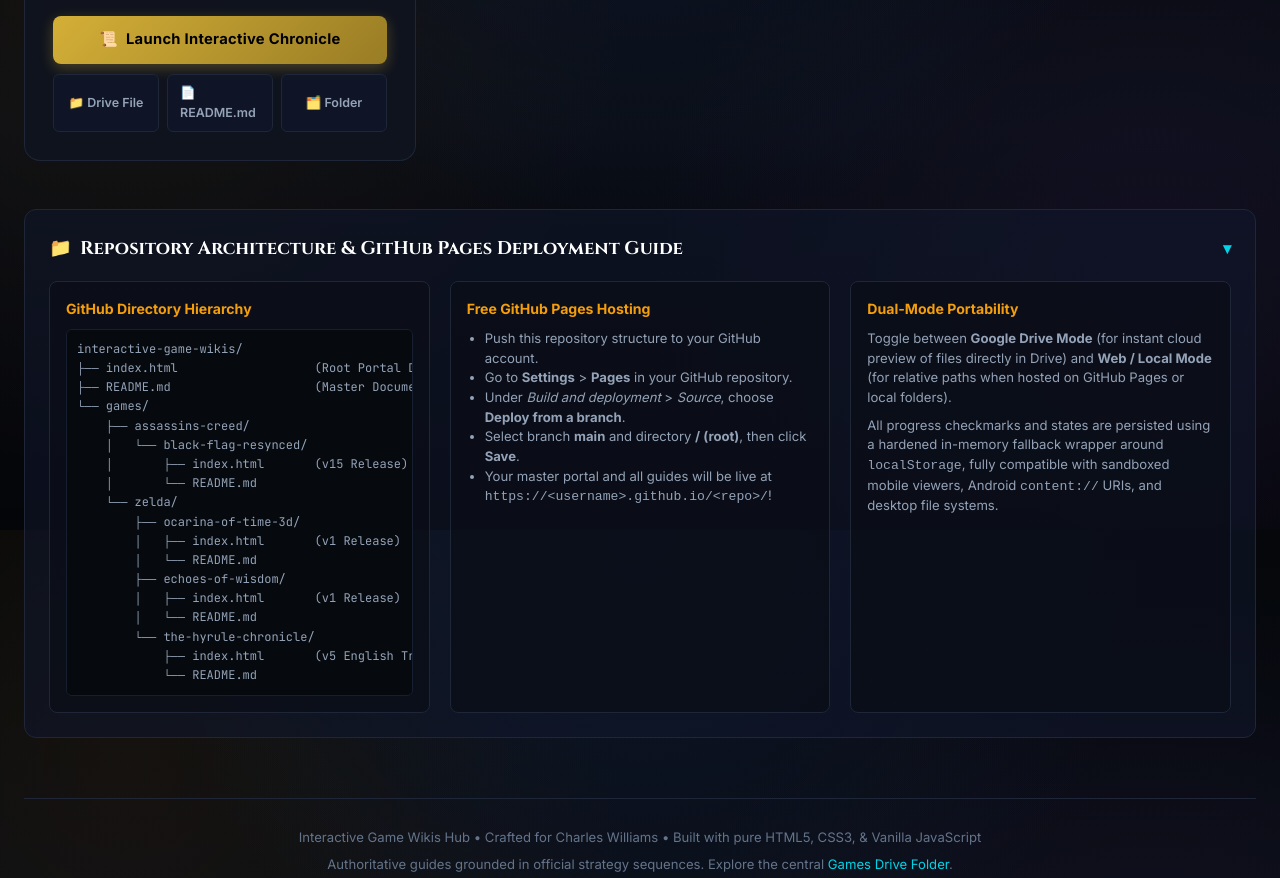
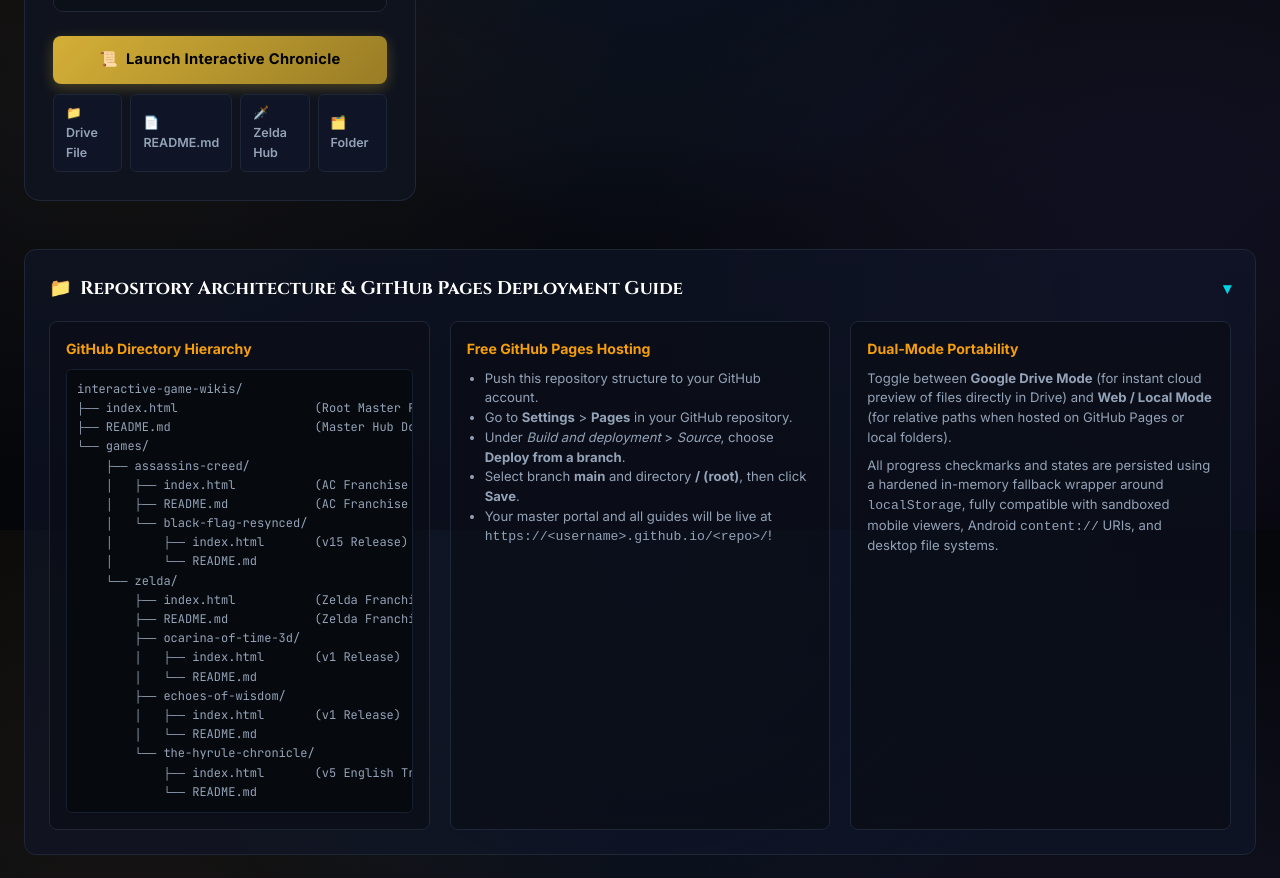
Before and after one commit to Yusuke614/interactive-game-wikis, a plain HTML site: page index.html in a window 1280 px wide. Shown: the part 1870-2748 px from the top of the page. Drawn offline with Linux system fonts and the light colour scheme.

Commit message:
Add files via upload

```diff
--- a/index.html
+++ b/index.html
@@ -772,8 +772,11 @@
             <a id="link_ac_drive" href="https://drive.google.com/file/d/1H43bHbvZ9TJtsXa0ie1qiSR2pofmBFJz/view?usp=drivesdk" target="_blank" class="btn-secondary">
               📁 Drive File
             </a>
-            <a id="link_ac_readme" href="https://drive.google.com/file/d/1W93md4TrnzJb7hT_-spKPwNuoNWr9IKl/view?usp=drivesdk" target="_blank" class="btn-secondary">
+            <a id="link_ac_readme" href="https://drive.google.com/file/d/1cLXzlIAu_Ts5o2cI-uKYV27nff0klkKi/view?usp=drivesdk" target="_blank" class="btn-secondary">
               📄 README.md
+            </a>
+            <a id="link_ac_hub" href="https://drive.google.com/file/d/1KnkZRR5am9gI5wDGUqSfgX7y_RiHDurc/view?usp=drivesdk" target="_blank" class="btn-secondary" title="Assassin's Creed Franchise Hub">
+              ⚓ AC Hub
             </a>
             <a href="https://drive.google.com/drive/folders/11WygZ7Mt5coMjf9fAE2LNLjPnzFu0iUS" target="_blank" class="btn-secondary">
               🗂️ Folder
@@ -833,6 +836,9 @@
             <a id="link_oot_readme" href="https://drive.google.com/file/d/1Zw3Qix5P4EQV4mKO819befPDAy2Y3P9s/view?usp=drivesdk" target="_blank" class="btn-secondary">
               📄 README.md
             </a>
+            <a id="link_zelda_hub_oot" href="https://drive.google.com/file/d/19qG1jVF41YbV7cK20umaIFw9aZmZREkH/view?usp=drivesdk" target="_blank" class="btn-secondary" title="The Legend of Zelda Franchise Hub">
+              🗡️ Zelda Hub
+            </a>
             <a href="https://drive.google.com/drive/folders/136qXmSphqGP3QbxCKrHMJXzYngS9qvQk" target="_blank" class="btn-secondary">
               🗂️ Folder
             </a>
@@ -890,6 +896,9 @@
             </a>
             <a id="link_eow_readme" href="https://drive.google.com/file/d/1kYSR8ob-yaqIecalGWYE-0NqBs1nXvkn/view?usp=drivesdk" target="_blank" class="btn-secondary">
               📄 README.md
+            </a>
+            <a id="link_zelda_hub_eow" href="https://drive.google.com/file/d/19qG1jVF41YbV7cK20umaIFw9aZmZREkH/view?usp=drivesdk" target="_blank" class="btn-secondary" title="The Legend of Zelda Franchise Hub">
+              🗡️ Zelda Hub
             </a>
             <a href="https://drive.google.com/drive/folders/1yskadcK43JTkqoxdez3inqv8uF-wzw8P" target="_blank" class="btn-secondary">
               🗂️ Folder
@@ -949,6 +958,9 @@
             <a id="link_chronicle_readme" href="https://drive.google.com/file/d/1U5IuZHucRSnpyuX9CS93qTRN0wAVx7Iz/view?usp=drivesdk" target="_blank" class="btn-secondary">
               📄 README.md
             </a>
+            <a id="link_zelda_hub_chronicle" href="https://drive.google.com/file/d/19qG1jVF41YbV7cK20umaIFw9aZmZREkH/view?usp=drivesdk" target="_blank" class="btn-secondary" title="The Legend of Zelda Franchise Hub">
+              🗡️ Zelda Hub
+            </a>
             <a href="https://drive.google.com/drive/folders/1bDbtchFdawr1qzqQVawznmLDicTZvBYN" target="_blank" class="btn-secondary">
               🗂️ Folder
             </a>
@@ -968,14 +980,18 @@
         <div class="info-pane">
           <h4>GitHub Directory Hierarchy</h4>
           <pre>interactive-game-wikis/
-├── index.html                   (Root Portal Dashboard)
-├── README.md                    (Master Documentation)
+├── index.html                   (Root Master Portal Dashboard)
+├── README.md                    (Master Hub Documentation)
 └── games/
     ├── assassins-creed/
+    │   ├── index.html           (AC Franchise Hub Portal)
+    │   ├── README.md            (AC Franchise Overview)
     │   └── black-flag-resynced/
     │       ├── index.html       (v15 Release)
     │       └── README.md
     └── zelda/
+        ├── index.html           (Zelda Franchise Hub Portal)
+        ├── README.md            (Zelda Franchise Overview)
         ├── ocarina-of-time-3d/
         │   ├── index.html       (v1 Release)
         │   └── README.md
@@ -1047,23 +1063,27 @@
     const linkConfigs = {
       drive: {
         ac_launch: "https://drive.google.com/file/d/1H43bHbvZ9TJtsXa0ie1qiSR2pofmBFJz/view?usp=drivesdk",
-        ac_readme: "https://drive.google.com/file/d/1W93md4TrnzJb7hT_-spKPwNuoNWr9IKl/view?usp=drivesdk",
+        ac_readme: "https://drive.google.com/file/d/1cLXzlIAu_Ts5o2cI-uKYV27nff0klkKi/view?usp=drivesdk",
+        ac_hub: "https://drive.google.com/file/d/1KnkZRR5am9gI5wDGUqSfgX7y_RiHDurc/view?usp=drivesdk",
         oot_launch: "https://drive.google.com/file/d/1Exx92VAJdFqGRt_iG4UOrJbuu3xxGEnp/view?usp=drivesdk",
         oot_readme: "https://drive.google.com/file/d/1Zw3Qix5P4EQV4mKO819befPDAy2Y3P9s/view?usp=drivesdk",
         eow_launch: "https://drive.google.com/file/d/1yoc3kCgpieigh6LOxXEEGe4sA50efghI/view?usp=drivesdk",
         eow_readme: "https://drive.google.com/file/d/1kYSR8ob-yaqIecalGWYE-0NqBs1nXvkn/view?usp=drivesdk",
         chronicle_launch: "https://drive.google.com/file/d/1Uv4wEIoA41yKZhxXtzauNiUQ1b_ejJrW/view?usp=drivesdk",
-        chronicle_readme: "https://drive.google.com/file/d/1U5IuZHucRSnpyuX9CS93qTRN0wAVx7Iz/view?usp=drivesdk"
+        chronicle_readme: "https://drive.google.com/file/d/1U5IuZHucRSnpyuX9CS93qTRN0wAVx7Iz/view?usp=drivesdk",
+        zelda_hub: "https://drive.google.com/file/d/19qG1jVF41YbV7cK20umaIFw9aZmZREkH/view?usp=drivesdk"
       },
       web: {
         ac_launch: "games/assassins-creed/black-flag-resynced/",
         ac_readme: "games/assassins-creed/black-flag-resynced/README.md",
+        ac_hub: "games/assassins-creed/index.html",
         oot_launch: "games/zelda/ocarina-of-time-3d/",
         oot_readme: "games/zelda/ocarina-of-time-3d/README.md",
         eow_launch: "games/zelda/echoes-of-wisdom/",
         eow_readme: "games/zelda/echoes-of-wisdom/README.md",
         chronicle_launch: "games/zelda/the-hyrule-chronicle/",
-        chronicle_readme: "games/zelda/the-hyrule-chronicle/README.md"
+        chronicle_readme: "games/zelda/the-hyrule-chronicle/README.md",
+        zelda_hub: "games/zelda/index.html"
       }
     };
 
@@ -1087,6 +1107,10 @@
       setHref('link_eow_readme', cfg.eow_readme);
       setHref('link_chronicle_launch', cfg.chronicle_launch);
       setHref('link_chronicle_readme', cfg.chronicle_readme);
+      setHref('link_ac_hub', cfg.ac_hub);
+      setHref('link_zelda_hub_oot', cfg.zelda_hub);
+      setHref('link_zelda_hub_eow', cfg.zelda_hub);
+      setHref('link_zelda_hub_chronicle', cfg.zelda_hub);
     }
 
     /* Filter Cards */
```
Also changed, not shown: 1 other file.
